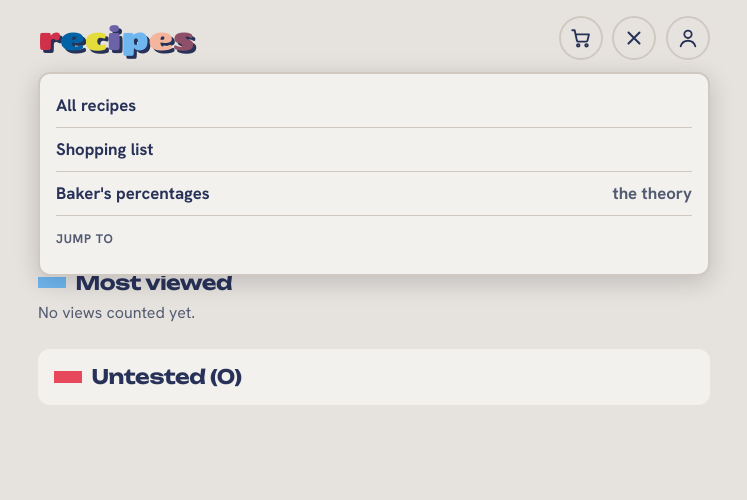
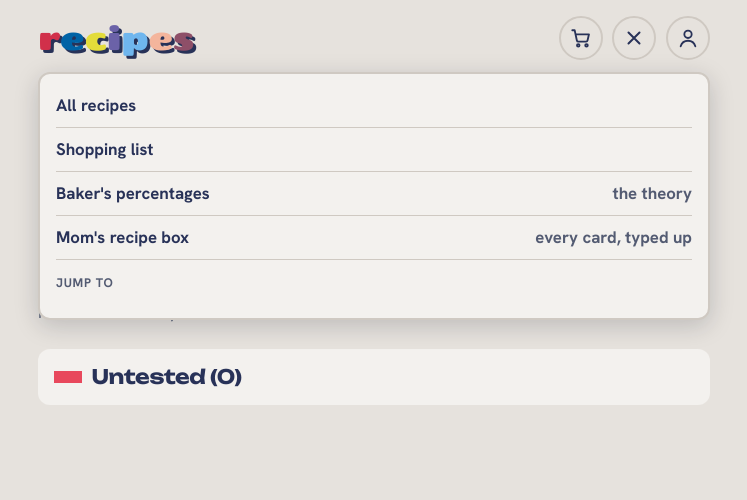
Before and after one commit to cgoettel/recipes, a Python web app: template site/src/recipes_site/templates/me.html in a window 1280 px wide, after a click that opens the changed part. Shown: the top 500 px of the page, without its empty margins (266-1013 px from the left). Run offline with Jinja, Linux system fonts and the light colour scheme; the template is opened without the code that fills it, so the values that code supplies are empty; style sheets or scripts are compiled from the project's sources; some libraries are stand-ins or nearby versions.

Commit message:
feat(site): link Mom's recipe box from the main menu

```diff
--- a/site/src/recipes_site/templates/base.html
+++ b/site/src/recipes_site/templates/base.html
@@ -64,6 +64,7 @@
       <li><a href="/">All recipes</a></li>
       <li><a href="/list">Shopping list</a></li>
       <li><a href="/learn/bakers-percentages">Baker's percentages <span class="muted">the theory</span></a></li>
+      <li><a href="/moms-recipe-box">Mom's recipe box <span class="muted">every card, typed up</span></a></li>
     </ul>
     <p class="panel-cap">Jump to</p>
     <nav class="jump" aria-label="Categories">
```
Also changed, not shown: site/tests/test_box.py (+4 -0 lines).
